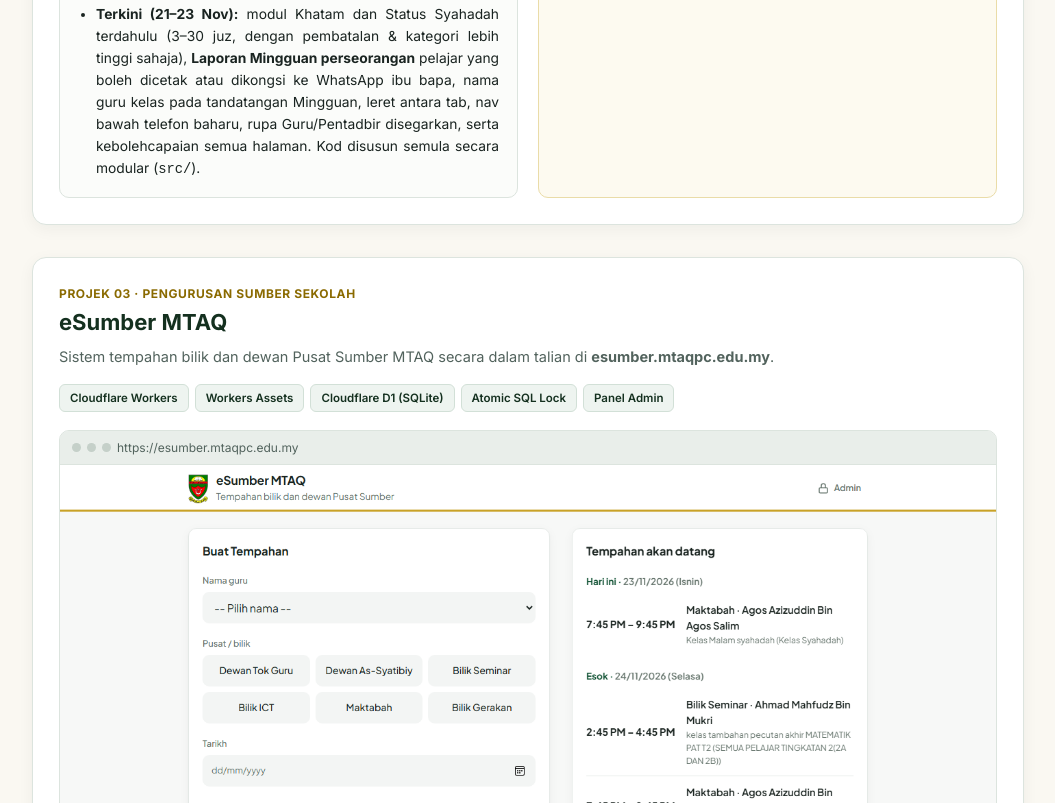
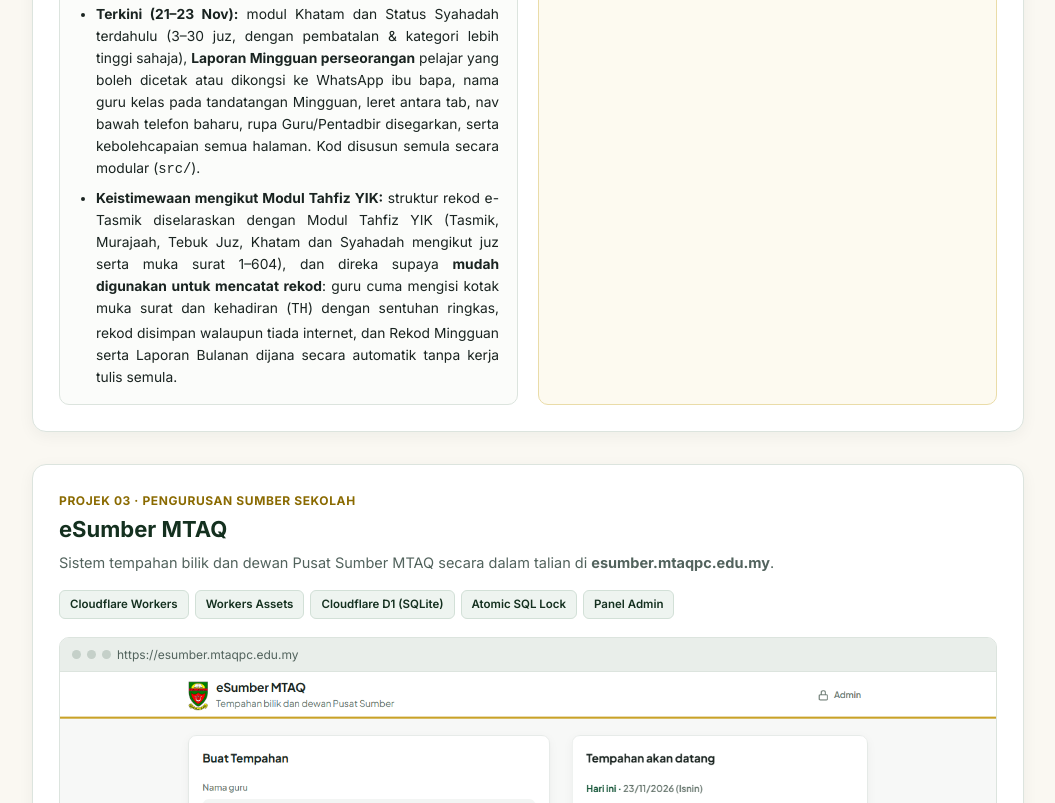
Before and after one commit to munirrr19/laporan-unit-laman-web-mtaq, a plain HTML site: page index.html in a window 1280 px wide. Shown: the part 3696-4499 px from the top of the page, without its empty margins (112-1167 px from the left). Drawn offline with nearby package versions, Linux system fonts and the light colour scheme.

Commit message:
Tambah keistimewaan e-Tasmik mengikut Modul Tahfiz YIK dalam laporan
Co-Authored-By: Claude Sonnet 5.5 <noreply@anthropic.com>
Claude-Session: https://claude.ai/code/session_01N4fe2f9BBR3oMnPBbsCYAk

```diff
--- a/index.html
+++ b/index.html
@@ -600,6 +600,7 @@
             <li>Membina papan pemuka berasingan mengikut peranan: Guru (melihat halaqah sendiri sahaja) dan Pentadbir (memantau semua halaqah, Laporan Bulanan, pengurusan guru/murid, dan import senarai kelas daripada PDF).</li>
             <li>Menambah sokongan 3 bahasa (Melayu, English, العربية), mod Gelap/Cerah, saiz paparan boleh laras, dan getaran haptik semasa mengisi kotak muka surat di Android.</li>
             <li><strong>Terkini (21–23 Nov):</strong> modul Khatam dan Status Syahadah terdahulu (3–30 juz, dengan pembatalan &amp; kategori lebih tinggi sahaja), <strong>Laporan Mingguan perseorangan</strong> pelajar yang boleh dicetak atau dikongsi ke WhatsApp ibu bapa, nama guru kelas pada tandatangan Mingguan, leret antara tab, nav bawah telefon baharu, rupa Guru/Pentadbir disegarkan, serta kebolehcapaian semua halaman. Kod disusun semula secara modular (<code>src/</code>).</li>
+            <li><strong>Keistimewaan mengikut Modul Tahfiz YIK:</strong> struktur rekod e-Tasmik diselaraskan dengan Modul Tahfiz YIK (Tasmik, Murajaah, Tebuk Juz, Khatam dan Syahadah mengikut juz serta muka surat 1–604), dan direka supaya <strong>mudah digunakan untuk mencatat rekod</strong>: guru cuma mengisi kotak muka surat dan kehadiran (<code>TH</code>) dengan sentuhan ringkas, rekod disimpan walaupun tiada internet, dan Rekod Mingguan serta Laporan Bulanan dijana secara automatik tanpa kerja tulis semula.</li>
           </ul>
         </div>
         <div class="box highlight">
```
